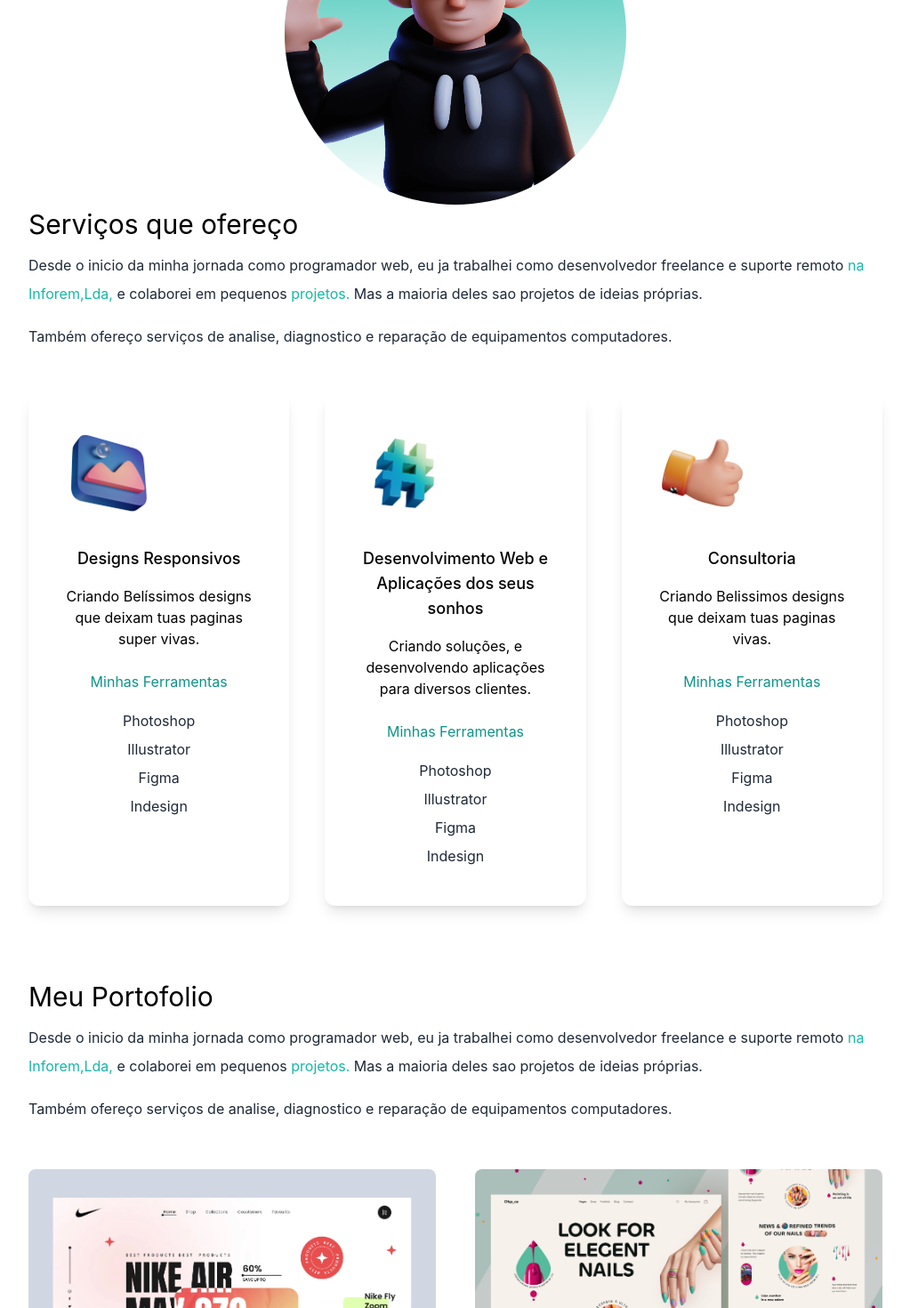
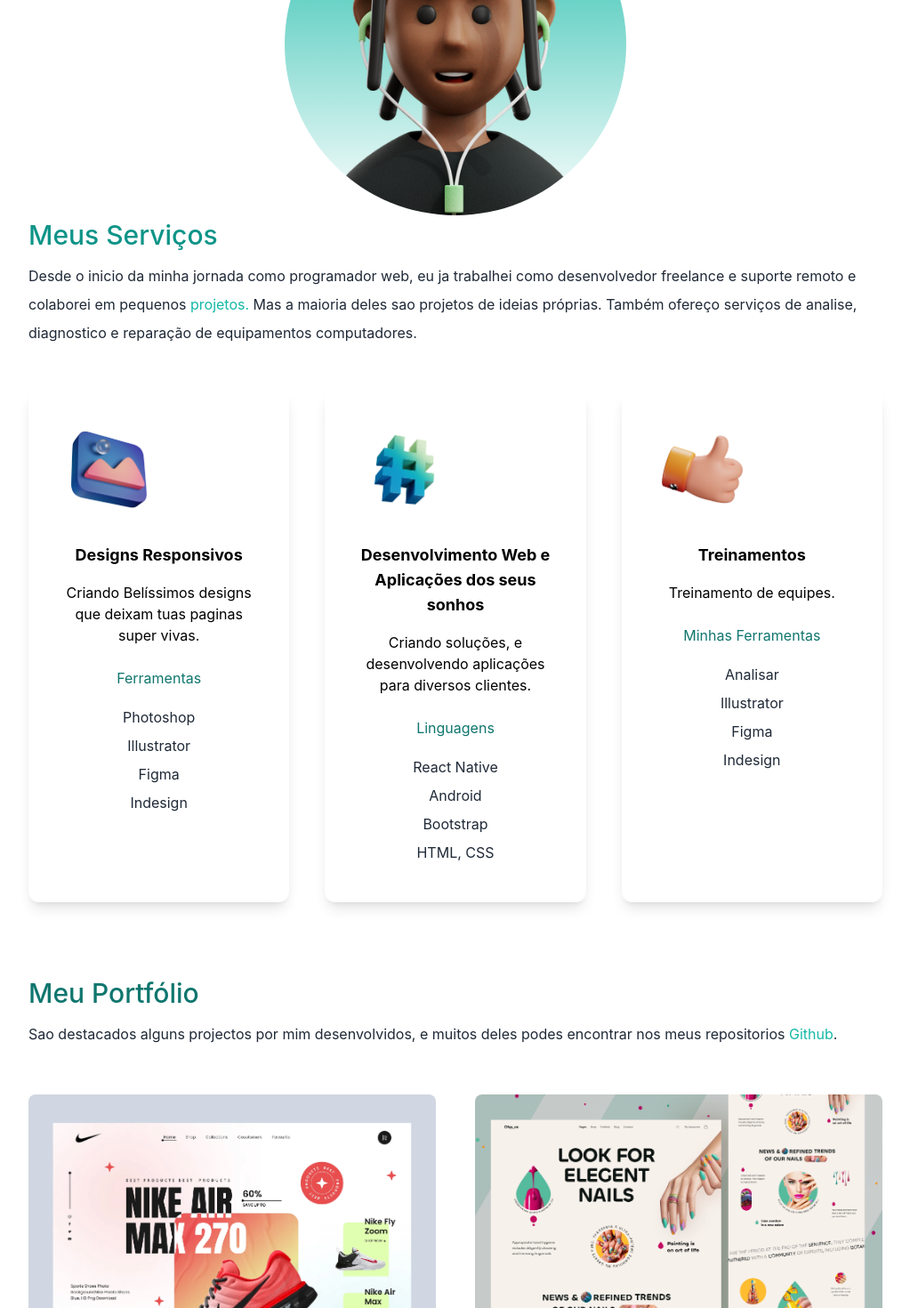
Before and after one commit to Unesio-Severino/React-Tailwind-Portfolio, a Next.js app: page / in a window 1280 px wide. Shown: the part 822-2292 px from the top of the page at 89% size, without its empty margins (128-1151 px from the left). Built offline with nearby package versions, Linux system fonts and the light colour scheme.

Commit message:
Change Avatar

```diff
--- a/pages/index.tsx
+++ b/pages/index.tsx
@@ -3,7 +3,7 @@ import { BsFillMoonStarsFill } from "react-icons/bs";
 import { AiFillGithub, AiFillInstagram, AiFillLinkedin } from "react-icons/ai";
 
 import Image from "next/image";
-import deved from "../public/dev-ed-wave.png";
+import deved from "../public/afro-avatar.png";
 import design from "../public/design.png";
 import code from "../public/code.png";
 import consulting from "../public/consulting.png";
@@ -13,7 +13,9 @@ import web3 from "../public/web3.png";
 import web4 from "../public/web4.png";
 import web5 from "../public/web5.png";
 import web6 from "../public/web6.png";
+// import deved from "../public/dev-ed-wave.png";
 import { useState } from "react";
+
 
 export default function Home() {
   const [darkMode, setDarkMode] = useState(false);
@@ -62,7 +64,7 @@ export default function Home() {
               pelos serviços abaixo.
             </p>
           </div>
-          <div className="text-5xl flex justify-center gap-16 py-3 text-gray-600 dark:text-gray-400">
+          <div className="text-6xl flex justify-center gap-16 py-3 text-gray-600 dark:text-gray-400">
             <AiFillGithub />
             <AiFillInstagram />
             <AiFillLinkedin />
@@ -76,30 +78,26 @@ export default function Home() {
         {/* SERVICES */}
         <section>
           <div>
-            <h3 className="text-3xl py-1 dark:text-white">Serviços que ofereço</h3>
+            <h3 className="text-3xl py-1 text-teal-600 font-medium dark:text-teal-400 dark:text-white">Meus Serviços</h3>
              <p className="text-md py-2 leading-8 text-gray-800 dark:text-gray-200">
               Desde o inicio da minha jornada como programador web, eu ja
               trabalhei como desenvolvedor freelance e suporte remoto
-              <span className="text-teal-500"> na Inforem,Lda, </span>e
-              colaborei em pequenos <span className="text-teal-500">projetos. </span>
-              Mas a maioria deles sao projetos de ideias próprias.
-            </p>
-            <p className="text-md py-2 leading-8 text-gray-800 dark:text-gray-200">
-              Também ofereço serviços de analise, diagnostico e reparação de
-              equipamentos computadores.
+            e colaborei em pequenos <span className="text-teal-500">projetos. </span>
+              Mas a maioria deles sao projetos de ideias próprias. Também ofereço serviços de analise,
+              diagnostico e reparação de equipamentos computadores.
             </p>
           </div>
 
           <div className="lg:flex gap-10">
             <div className="text-center shadow-lg p-10 rounded-xl my-10  dark:bg-white flex-1">
               <Image src={design} width={100} height={100} />
-              <h3 className="text-lg font-medium pt-8 pb-2  ">
-                Designs Responsivos
+              <h3 className="text-dark text-lg font-medium pt-8 pb-2  ">
+                <b>Designs Responsivos</b>
               </h3>
               <p className="py-2">
                 Criando Belíssimos designs que deixam tuas paginas super vivas.
               </p>
-              <h4 className="py-4 text-teal-600">Minhas Ferramentas</h4>
+              <h4 className="py-4 text-teal-700">Ferramentas</h4>
               <p className="text-gray-800 py-1">Photoshop</p>
               <p className="text-gray-800 py-1">Illustrator</p>
               <p className="text-gray-800 py-1">Figma</p>
@@ -109,27 +107,29 @@ export default function Home() {
             <div className="text-center shadow-lg p-10 rounded-xl my-10 dark:bg-white flex-1">
               <Image src={code} width={100} height={100} />
               <h3 className="text-lg font-medium pt-8 pb-2">
-                Desenvolvimento Web e Aplicações dos seus sonhos
+                <b>Desenvolvimento Web e Aplicações dos seus sonhos</b>
               </h3>
               <p className="py-2">
                 Criando soluções, e desenvolvendo aplicações para diversos
                 clientes.
               </p>
-              <h4 className="py-4 text-teal-600">Minhas Ferramentas</h4>
-              <p className="text-gray-800 py-1">Photoshop</p>
-              <p className="text-gray-800 py-1">Illustrator</p>
-              <p className="text-gray-800 py-1">Figma</p>
-              <p className="text-gray-800 py-1">Indesign</p>
+              <h4 className="py-4 text-teal-700">Linguagens</h4>
+              <p className="text-gray-800 py-1">React Native</p>
+              <p className="text-gray-800 py-1">Android</p>
+              <p className="text-gray-800 py-1">Bootstrap</p>
+              <p className="text-gray-800 py-1">HTML, CSS</p>
             </div>
 
             <div className="text-center shadow-lg p-10 rounded-xl my-10 dark:bg-white flex-1">
               <Image src={consulting} width={100} height={100} />
-              <h3 className="text-lg font-medium pt-8 pb-2">Consultoria</h3>
+              <h3 className="text-lg font-medium pt-8 pb-2">
+                <b>Treinamentos</b>
+              </h3>
               <p className="py-2">
-                Criando Belissimos designs que deixam tuas paginas vivas.
+                Treinamento de equipes.
               </p>
-              <h4 className="py-4 text-teal-600">Minhas Ferramentas</h4>
-              <p className="text-gray-800 py-1">Photoshop</p>
+              <h4 className="py-4 text-teal-700">Minhas Ferramentas</h4>
+              <p className="text-gray-800 py-1">Analisar</p>
               <p className="text-gray-800 py-1">Illustrator</p>
               <p className="text-gray-800 py-1">Figma</p>
               <p className="text-gray-800 py-1">Indesign</p>
@@ -139,18 +139,11 @@ export default function Home() {
 
         <section className="py-10">
           <div>
-            <h3 className="text-3xl py-1 dark:text-white ">Meu Portofolio</h3>
+            <h3 className="text-3xl py-1 text-teal-700 font-medium dark:text-teal-400dark:text-white">Meu Portfólio</h3>
             <p className="text-md py-2 leading-8 text-gray-800 dark:text-gray-200">
-              Desde o inicio da minha jornada como programador web, eu ja
-              trabalhei como desenvolvedor freelance e suporte remoto
-              <span className="text-teal-500"> na Inforem,Lda, </span>e
-              colaborei em pequenos{" "}
-              <span className="text-teal-500">projetos. </span>
-              Mas a maioria deles sao projetos de ideias próprias.
-            </p>
-            <p className="text-md py-2 leading-8 text-gray-800 dark:text-gray-200">
-              Também ofereço serviços de analise, diagnostico e reparação de
-              equipamentos computadores.
+              Sao destacados alguns projectos por mim desenvolvidos,
+              e muitos deles podes encontrar nos meus repositorios
+              <span className="text-teal-500"> Github</span>.
             </p>
           </div>
           <div className="flex flex-col gap-11 py-11 lg:flex-row lg:flex-wrap">
```
Also changed, not shown: public/afro-avatar.png (added), public/business.png (added).
